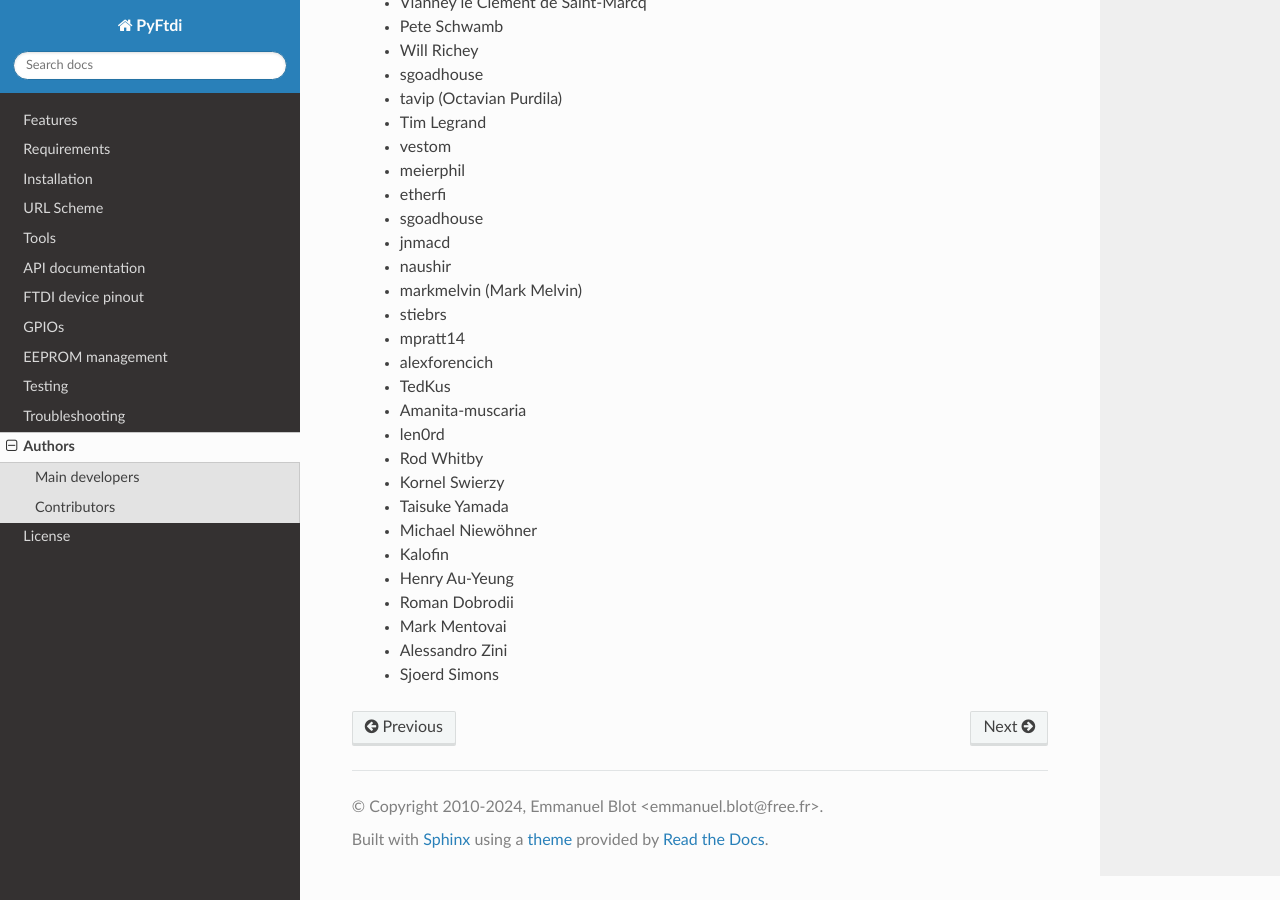
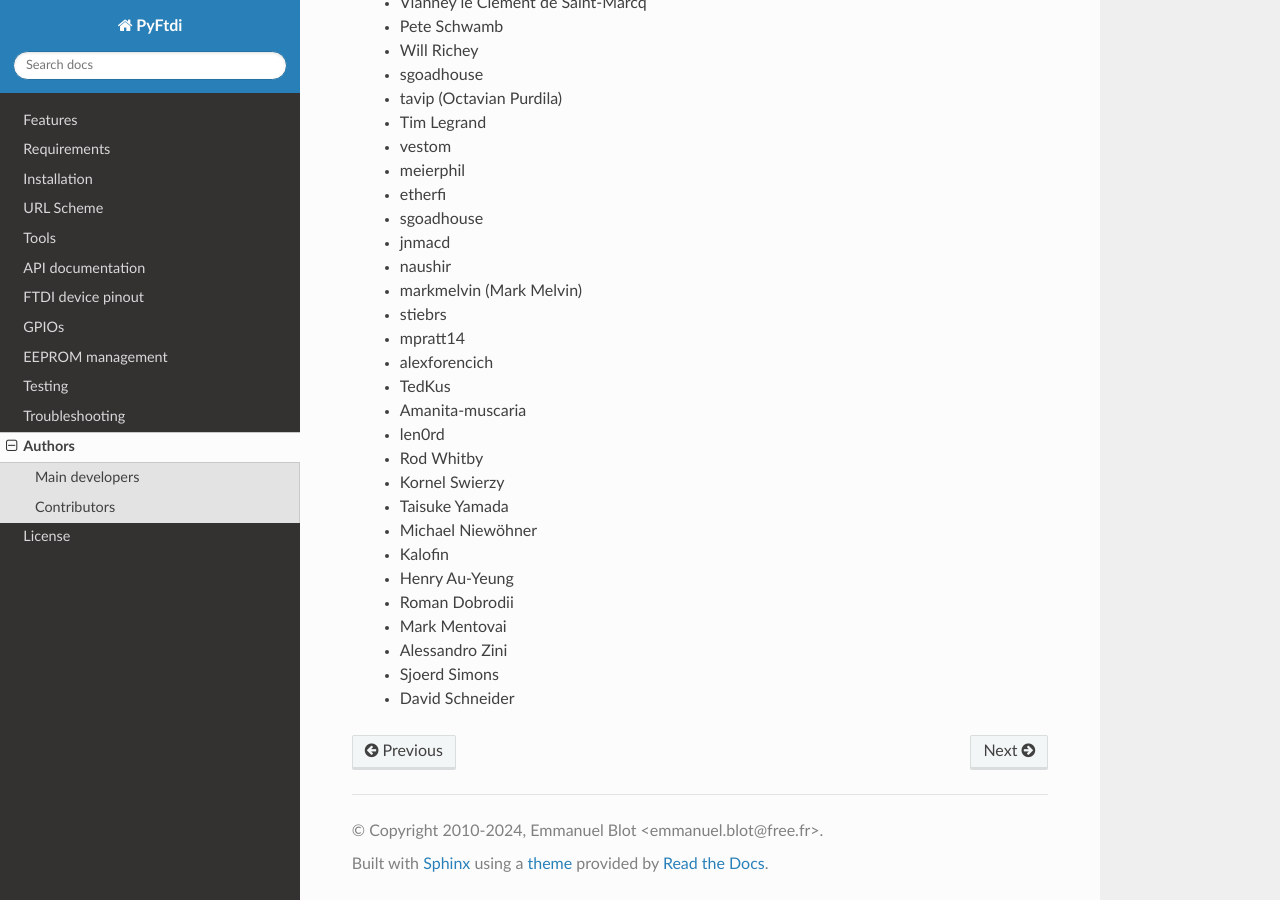
Before and after one commit to eblot/pyftdi, a Sphinx documentation site: the page built from pyftdi/doc/authors.rst, in a window 1280 px wide and 900 px high, scrolled down 689 px. Built offline with Sphinx 7.4.7 and the Read the Docs theme 3.1.0, drawn with Linux system fonts in a browser that asks for light colours.

Commit message:
doc: update authors
Signed-off-by: Emmanuel Blot <emmanuel.blot@free.fr>

```diff
--- a/pyftdi/doc/authors.rst
+++ b/pyftdi/doc/authors.rst
@@ -53,3 +53,4 @@ Contributors
  * Mark Mentovai
  * Alessandro Zini
  * Sjoerd Simons
+ * David Schneider
```
